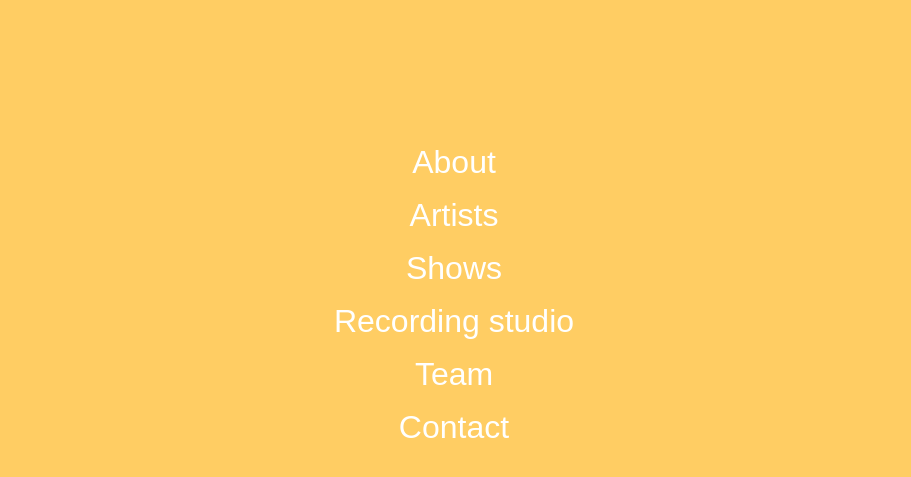
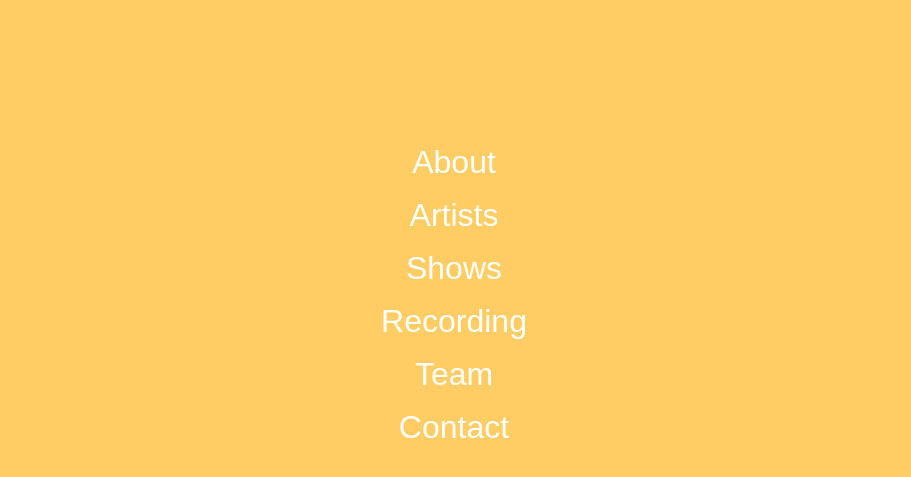
Before and after one commit to bankrec/bankrec.github.io, a plain HTML site: page index.html in a window 1280 px wide. Shown: the part 295-772 px from the top of the page, without its empty margins (186-1097 px from the left). Drawn offline with Linux system fonts and the light colour scheme.

Commit message:
change title

```diff
--- a/index.html
+++ b/index.html
@@ -9,7 +9,7 @@
         <center><p><a style="color:white; text-decoration:none" href="about"> <font size=6 face='Arial'>About</font></a></p></center>
         <center><p><a style="color:white; text-decoration:none" href="artists"><font size=6 face='Arial'>Artists</font></a></p></center>
         <center><p><a style="color:white; text-decoration:none" href="shows"> <font size=6 face='Arial'>Shows</font></a></p></center>
-        <center><p><a style="color:white; text-decoration:none" href="recording studio"> <font size=6 face='Arial'>Recording studio</font></a></p></center>
+        <center><p><a style="color:white; text-decoration:none" href="recording studio"> <font size=6 face='Arial'>Recording</font></a></p></center>
 
         <center><p><a style="color:white; text-decoration:none" href="employee infrastructure"> <font size=6 face='Arial'>Team</font></a></p></center>
         <center><p><a style="color:white; text-decoration:none" href="contact"> <font size=6 face='Arial'>Contact</font></a></p></center>
```
